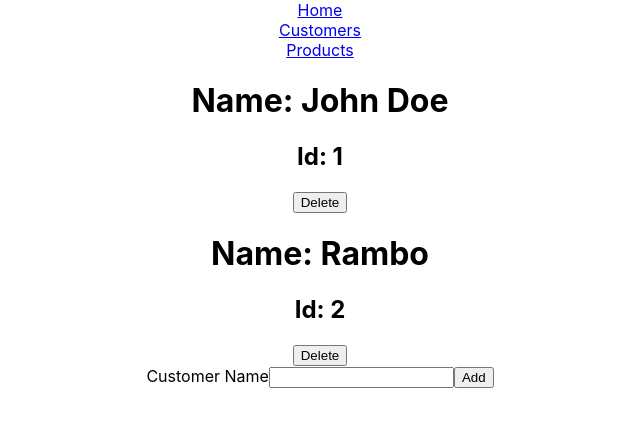
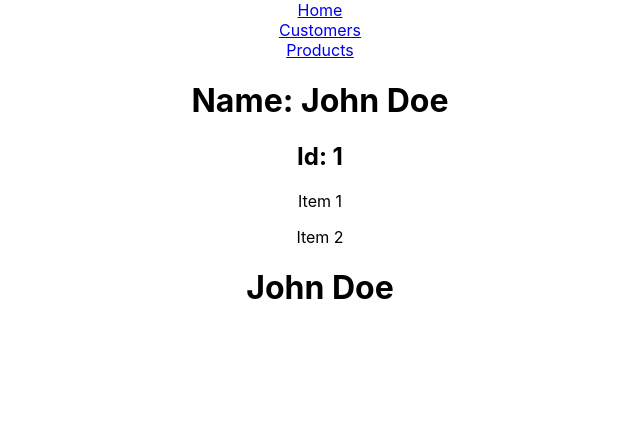
Before and after one commit to lemonouscode/store-app, a React (Create React App) app: page /customers/1 in a window 1280 px wide. Shown: the top 426 px of the page, without its empty margins (320-960 px from the left). Built offline with nearby package versions, Linux system fonts and the light colour scheme.

Commit message:
Zadatak 4

```diff
--- a/src/App.js
+++ b/src/App.js
@@ -2,6 +2,7 @@ import "./App.css";
 import Navbar from "./components/Navbar";
 import AppCustomers from "./pages/AppCustomers";
 import AppProducts from "./pages/AppProducts";
+import CustomerPage from "./pages/CustomerPage";
 import { Switch, Route, useHistory } from "react-router-dom";
 
 function App() {
@@ -9,8 +10,11 @@ function App() {
     <div className="App">
       <Navbar />
       <Switch>
-        <Route path="/customers" component={AppCustomers} />
+        <Route exact  path="/customers" component={AppCustomers} />
         <Route path="/products" component={AppProducts} />
+        <Route path="/customers/:id">
+              <CustomerPage />
+        </Route>
       </Switch>
     </div>
   );
--- a/src/components/AddCustomer.js
+++ b/src/components/AddCustomer.js
@@ -1,20 +1,5 @@
-import { useState } from "react";
 
-const AddCustomer = ()=>{
-
-
-    const [newCustomer, setNewCustomer] = useState();
-
-    const handleCustomerName = (name) => {
-        setNewCustomer(name);
-    };
-
-    const handleAddCustomer = () => {
-        const id = Number(customers.length) + 1;
-        const newCust = { id, name: newCustomer };
-        setCustomers([...customers, newCust]);
-        CustomersService.addNewCustomer(newCust);
-    };
+const AddCustomer = ({handleCustomerName,handleAddCustomer})=>{
 
 
     return (
--- a/src/components/Customer.js
+++ b/src/components/Customer.js
@@ -1,20 +1,17 @@
-const Customer = ({name,id,customers,setCustomers})=>{
+import CustomerPage from "../pages/CustomerPage";
+import { Route } from "react-router-dom";
 
-    const handleDelete = (id) => {
-        const isDeleted = CustomersService.delete(id);
-        if (isDeleted) {
-            const deletedCustomers = customers.filter((e) => {
-            return e.id !== id;
-            });
-            setCustomers(deletedCustomers);
-        }
-    };
+const Customer = ({name,id,handleDelete})=>{
 
     return (
         <div>
             <h1>Name: {name}</h1>
             <h2>Id: {id}</h2>
             <button onClick={() => handleDelete(id)}>Delete</button>
+            <Route path="/customers/:id">
+                <CustomerPage id={id} />
+            </Route>
+
         </div>
     )
 }
--- a/src/components/Navbar.js
+++ b/src/components/Navbar.js
@@ -1,4 +1,6 @@
 import { Link } from "react-router-dom";
+
+
 const Navbar = () => {
   return (
     <nav>
--- /dev/null
+++ b/src/components/SingleCustomer.js
@@ -0,0 +1,21 @@
+const SingleCustomer = ({myCustomer})=>{
+    return (
+        <div >
+            {myCustomer &&
+            <div>
+                <h1>Name: {myCustomer.name}</h1>
+                <h2>Id: {myCustomer.id}</h2>
+                <div>
+                    {myCustomer.products.map((e,index)=>(
+                        <p key={index}>{e}</p>
+                    ))}
+                </div>
+            </div>
+            }
+            <h1>{myCustomer.name}</h1>
+        </div>
+
+    )
+}
+
+export default SingleCustomer;
--- a/src/pages/AppCustomers.js
+++ b/src/pages/AppCustomers.js
@@ -2,20 +2,48 @@ import CustomersService from "../services/CustomersService";
 import { useState } from "react";
 import Customer from "../components/Customer";
 import AddCustomer from "../components/AddCustomer";
+import { Link,Route } from "react-router-dom";
+
 
 const AppCustomers = () => {
 
   const [customers, setCustomers] = useState(CustomersService.getAll());
+    const handleDelete = (id) => {
+        const isDeleted = CustomersService.delete(id);
+        if (isDeleted) {
+            const deletedCustomers = customers.filter((e) => {
+            return e.id !== id;
+            });
+            setCustomers(deletedCustomers);
+        }
+  };
+
+  const [newCustomer, setNewCustomer] = useState();
+
+  const handleCustomerName = (name) => {
+      setNewCustomer(name);
+  };
+
+  const handleAddCustomer = () => {
+      const id = Number(customers.length) + 1;
+      const newCust = { id, name: newCustomer };
+      setCustomers([...customers, newCust]);
+      CustomersService.addNewCustomer(newCust);
+  };
 
 
 
   return (
     <div>
       {customers.map((e) => (
-          <Customer key={e.id} name={e.name} id={e.id} customers={customers} setCustomers={setCustomers}/>
+        <div key={e.id}>
+          <Customer name={e.name} id={e.id} customers={customers} setCustomers={setCustomers} handleDelete={handleDelete}/>
+          <Link to={`/customers/${e.id}`}>Latest Purchases</Link>
+          <br/><br/><br/>
+        </div>
       ))}
 
-      <AddCustomer />
+      <AddCustomer handleAddCustomer={handleAddCustomer} handleCustomerName={handleCustomerName}/>
     </div>
   );
 };
--- /dev/null
+++ b/src/pages/CustomerPage.js
@@ -0,0 +1,35 @@
+import { useEffect, useState } from "react";
+import { useParams, useHistory } from "react-router-dom";
+import CustomersService from "../services/CustomersService";
+import SingleCustomer from "../components/SingleCustomer";
+
+const CustomerPage = ()=>{
+
+    const { id } = useParams();
+    const history = useHistory();
+    const [myCustomer, setMyCustomer] = useState(CustomersService.singleCustomer(id));
+
+    const handleUserFetch = () => {
+        setMyCustomer(CustomersService.singleCustomer(id));
+        if (!myCustomer) {
+            history.push("/customers");
+            return;
+        }
+    };
+
+
+    // Ne radi "pretpostavljam" useEffect kad napravim novog customera pa zelim da prikazem njegov page
+    useEffect(() => {
+        handleUserFetch();
+    },[id]);
+
+
+
+    return (
+        <div>
+            <SingleCustomer myCustomer={myCustomer} />
+        </div>
+    )
+}
+
+export default CustomerPage;
--- a/src/services/CustomersService.js
+++ b/src/services/CustomersService.js
@@ -18,6 +18,11 @@ class CustomersService {
     return this.customers;
   }
 
+  singleCustomer(id){
+    const customer = this.customers.find((e)=> e.id===id);
+    return customer
+  }
+
   delete(id) {
     const newList = this.customers.filter((e) => {
       return e.id !== id;
```
